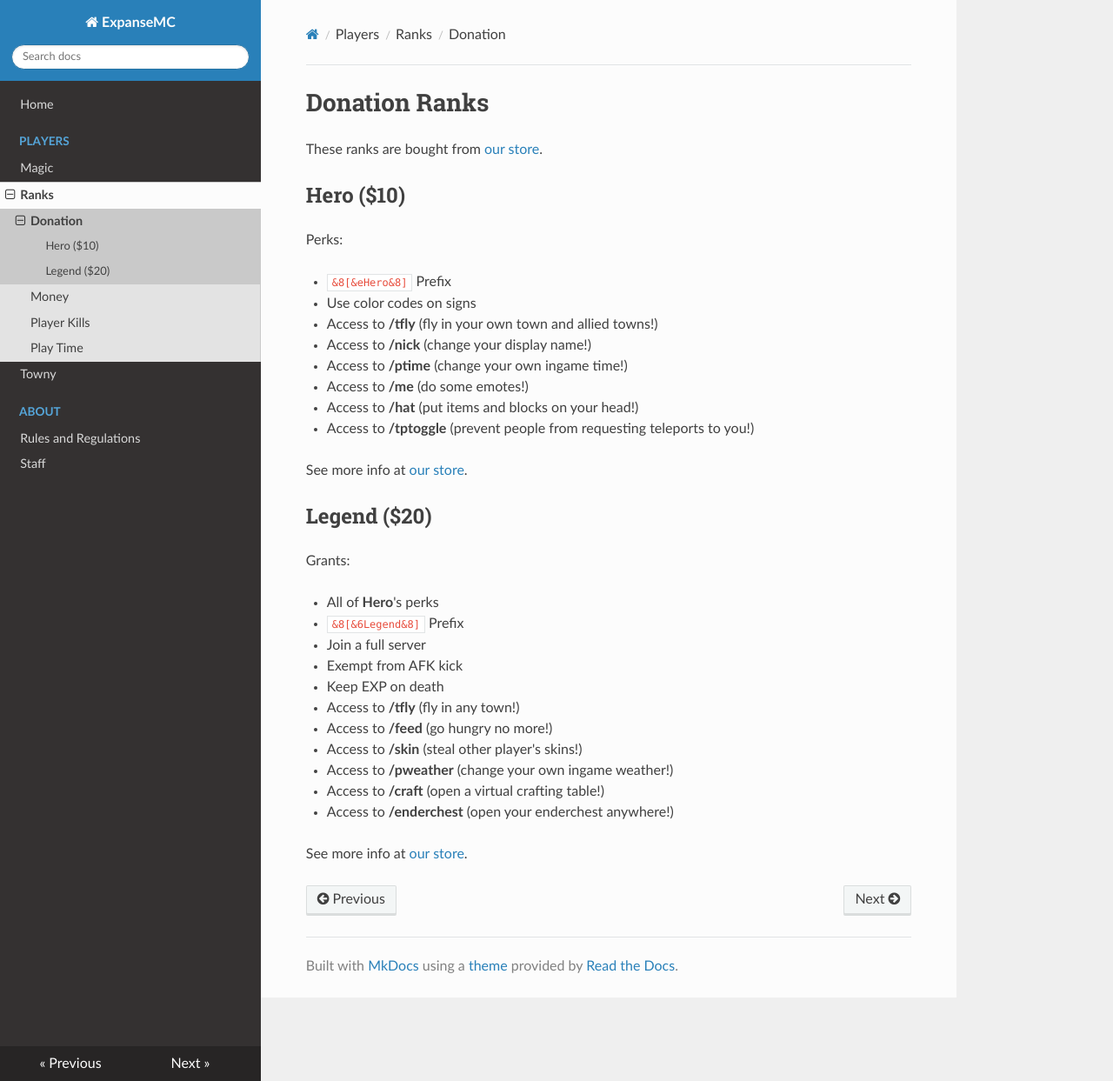
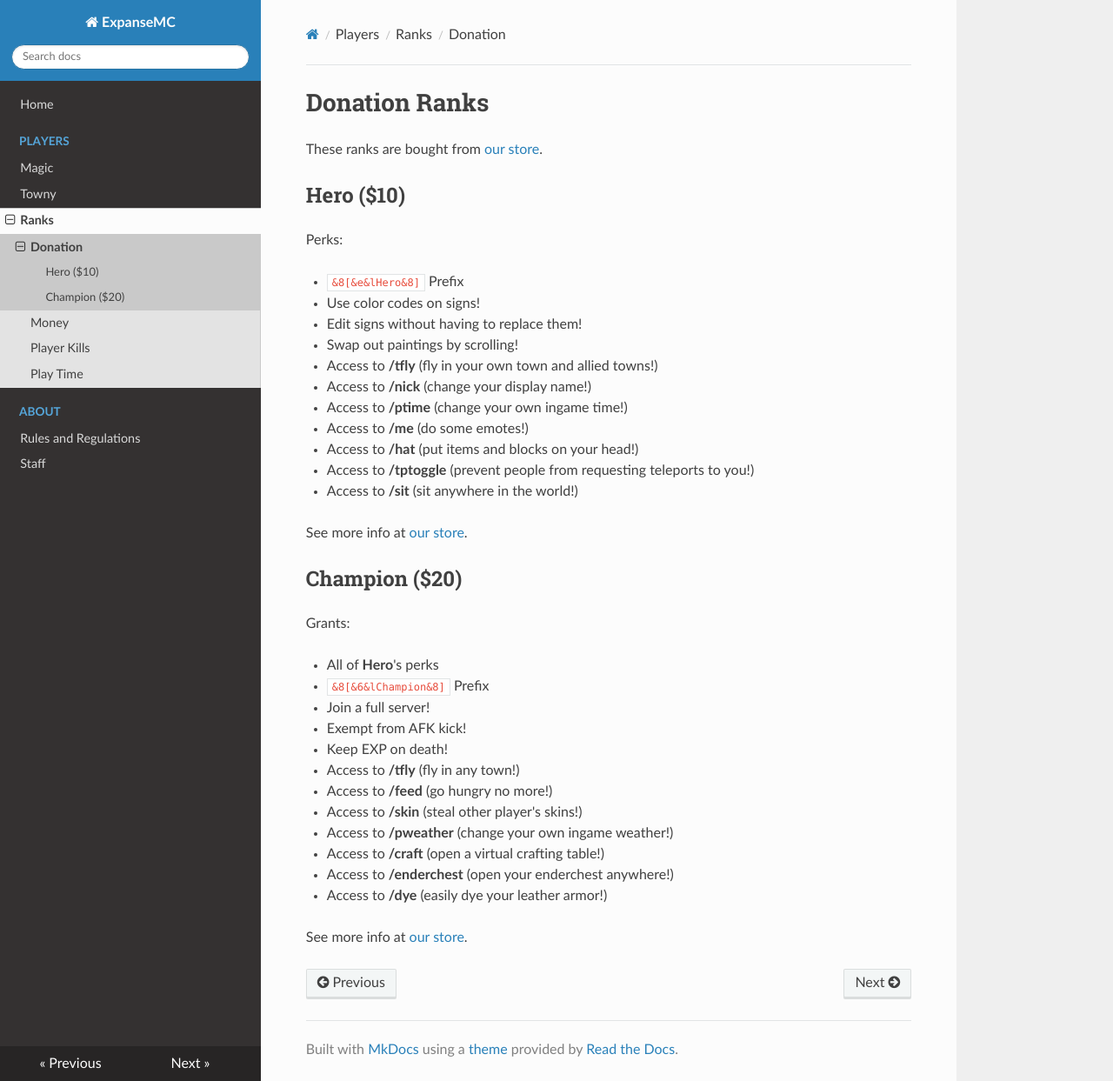
Before and after one commit to ExpanseMC/expansemc-wiki, an MkDocs documentation site: the page built from docs/players/ranks/donation.md, in a window 1280 px wide and 1243 px high. Shown: the whole window at 87% size. Built offline with MkDocs 1.6.1, drawn with Linux system fonts in a browser that asks for light colours; nearby versions of some CDN libraries.

Commit message:
more ranks stuff

```diff
--- a/docs/players/ranks/donation.md
+++ b/docs/players/ranks/donation.md
@@ -6,31 +6,35 @@ These ranks are bought from [our store](https://store.expansemc.com).
 
 Perks:
 
-- `&8[&eHero&8]` Prefix
-- Use color codes on signs
+- `&8[&e&lHero&8]` Prefix
+- Use color codes on signs!
+- Edit signs without having to replace them!
+- Swap out paintings by scrolling!
 - Access to __/tfly__ (fly in your own town and allied towns!)
 - Access to __/nick__ (change your display name!)
 - Access to __/ptime__ (change your own ingame time!)
 - Access to __/me__ (do some emotes!)
 - Access to __/hat__ (put items and blocks on your head!)
 - Access to __/tptoggle__ (prevent people from requesting teleports to you!)
+- Access to __/sit__ (sit anywhere in the world!)
 
 See more info at [our store](https://store.expansemc.com).
 
-## Legend ($20)
+## Champion ($20)
 
 Grants:
 
 - All of __Hero__'s perks
-- `&8[&6Legend&8]` Prefix
-- Join a full server
-- Exempt from AFK kick
-- Keep EXP on death
+- `&8[&6&lChampion&8]` Prefix
+- Join a full server!
+- Exempt from AFK kick!
+- Keep EXP on death!
 - Access to __/tfly__ (fly in any town!)
 - Access to __/feed__ (go hungry no more!)
 - Access to __/skin__ (steal other player's skins!)
 - Access to __/pweather__ (change your own ingame weather!)
 - Access to __/craft__ (open a virtual crafting table!)
 - Access to __/enderchest__ (open your enderchest anywhere!)
+- Access to __/dye__ (easily dye your leather armor!)
 
 See more info at [our store](https://store.expansemc.com).
--- a/mkdocs.yml
+++ b/mkdocs.yml
@@ -5,12 +5,12 @@ nav:
   - Home: 'index.md'
   - Players:
     - Magic: 'players/magic.md'
+    - Towny: 'players/towny.md'
     - Ranks:
       - Donation: 'players/ranks/donation.md'
       - Money: 'players/ranks/money.md'
       - Player Kills: 'players/ranks/playerkills.md'
       - Play Time: 'players/ranks/playtime.md'
-    - Towny: 'players/towny.md'
   - About:
     - 'Rules and Regulations': 'about/rules.md'
     - Staff: 'about/staff.md'
```
Also changed, not shown: docs/players/ranks/money.md (+11 -3 lines), docs/players/ranks/playerkills.md (+6 -3 lines), docs/players/ranks/playtime.md (+11 -3 lines), docs/players/towny.md (+11 -0 lines).
